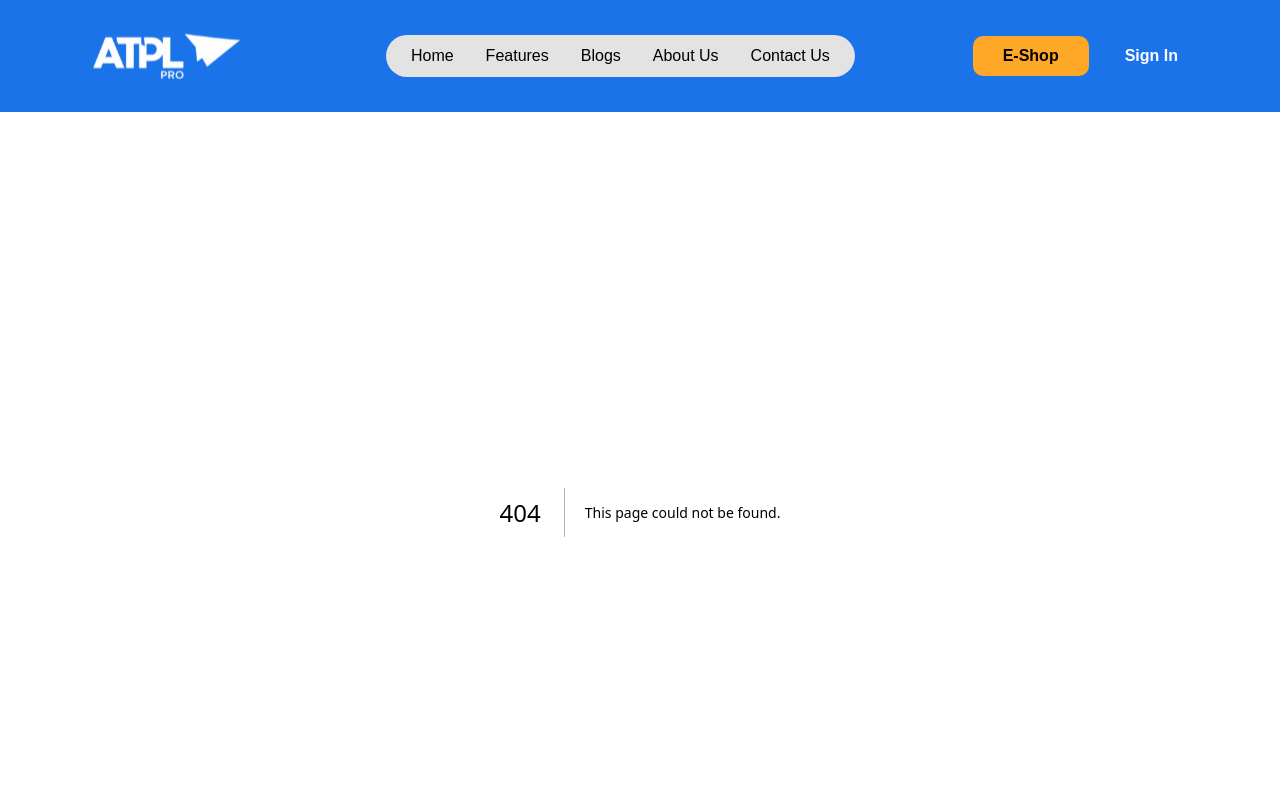
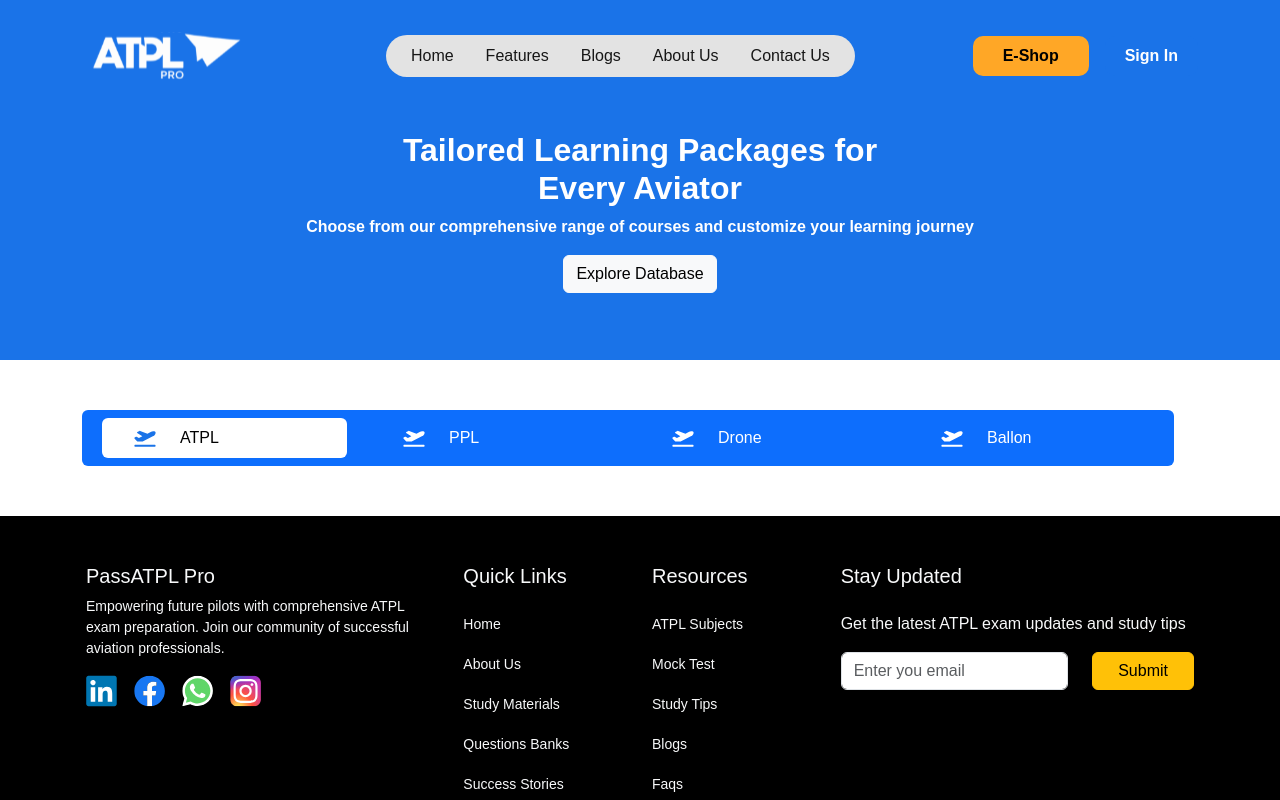
Before and after one commit to Tahirunity786/nickesh, a Next.js app: page /e-shop/1 in a window 1280 px wide. Before the commit this address had no page. Shown: the top 800 px of the page. Built offline with nearby package versions, Linux system fonts and the light colour scheme.

Commit message:
E-shop page started E-shop single page created

```diff
--- a/package.json
+++ b/package.json
@@ -9,6 +9,7 @@
     "lint": "next lint"
   },
   "dependencies": {
+    "@react-google-maps/api": "^2.20.6",
     "bootstrap": "^5.3.3",
     "framer-motion": "^12.4.1",
     "lucide-react": "^0.475.0",
--- /dev/null
+++ b/src/app/e-shop/[slug]/page.jsx
@@ -0,0 +1,59 @@
+'use client'
+import { useState } from 'react';
+import styles from './single-shop.module.css'
+import { useSearchParams } from 'next/navigation';
+
+
+const Page = () => {
+    const searchParams = useSearchParams();
+    const source = searchParams.get("source");
+    const [activeCategory, setActiveCategory] = useState(`${source ? source : "ATPL"}`);
+
+    const options = [
+        { id: 1, name: "ATPL" },
+        { id: 2, name: "PPL" },
+        { id: 3, name: "Drone" },
+        { id: 4, name: "Ballon" },
+    ];
+
+    return (
+
+        <>
+            <section className={styles.feature0bg}>
+                <div className="container">
+                    <div className="mb-5 text-center">
+
+                        <h2 style={{ fontSize: "2rem", fontWeight: "bold" }}>Tailored Learning Packages for <br /> Every Aviator</h2>
+                        <p style={{ fontWeight: "bold" }}>Choose from our comprehensive range of courses and customize your learning journey</p>
+
+                        <div className="mb-3">
+                            <button className='btn btn-light'>Explore Database</button>
+                        </div>
+                    </div>
+
+                </div>
+            </section>
+            <section className='container ps-4 pe-4' style={{ marginBottom: "50px" }}>
+                <div className="w-100 bg-primary row p-2 rounded-2">
+                    {
+                        options.map((data) => (
+                            <div className={`col-lg-3 `} key={data.id}>
+                                <div className={`${activeCategory === data.name ? styles.activeItemShop : styles.itemShop} rounded-2 p-2`} onClick={() => { setActiveCategory(data.name) }}>
+                                    <span className='ms-4 me-4'>
+                                        <svg xmlns="http://www.w3.org/2000/svg" width="22" height="22" viewBox="0 0 31 23" fill={`${activeCategory === data.name ? "#1A73E8" : 'white'}`}>
+                                            <path d="M4.25 14.5312L0.6875 10.6406C0.3125 10.2188 0.453125 9.5625 0.921875 9.32812L2.79688 8.34375C3.07812 8.25 3.3125 8.25 3.59375 8.34375L6.96875 10.0781L11.7969 7.59375L4.48438 3C4.10938 2.625 4.20312 1.92188 4.71875 1.6875L7.8125 0.09375C8.09375 0 8.375 0 8.65625 0.1875L18.9219 4.03125L23.5156 1.6875C24.7812 1.03125 26.1406 0.65625 27.5469 0.75C29.1406 0.84375 29.9375 1.35938 30.3125 2.0625C30.6406 2.71875 30.5469 3.70312 29.6562 5.01562C28.9062 6.23438 27.7812 7.125 26.5156 7.78125L12.875 14.6719C12.4531 14.9062 11.9844 15 11.5156 15H5.375C4.95312 15 4.53125 14.8594 4.25 14.5312ZM29 19.5C29.7969 19.5 30.5 20.2031 30.5 21C30.5 21.8438 29.7969 22.5 29 22.5H2C1.15625 22.5 0.5 21.8438 0.5 21C0.5 20.2031 1.15625 19.5 2 19.5H29Z" />
+                                        </svg>
+                                    </span>
+                                    {data.name}
+                                </div>
+                            </div>
+                        ))
+                    }
+
+                </div>
+            </section>
+        </>
+    )
+}
+
+export default Page
--- /dev/null
+++ b/src/app/e-shop/[slug]/single-shop.module.css
@@ -0,0 +1,23 @@
+.feature0bg {
+    background-color: var(--aero-primary);
+    height: 248px;
+    width: 100%;
+    margin-bottom: 50px;
+    display: flex;
+    justify-content: center;
+    align-items: center;
+    flex-direction: column;
+    color: var(--aero-white);
+}
+
+
+.itemShop {
+    cursor: pointer;
+    color: var(--aero-white);
+}
+.activeItemShop {
+    background-color: var(--aero-white);
+    color: var(--aero-black);
+    cursor: pointer;
+
+}
```
Also changed, not shown: src/app/contact/page.jsx (+4 -4 lines), src/app/e-shop/page.jsx (+8 -4 lines), 1 other file (tests, documents, lock files or other folders).
